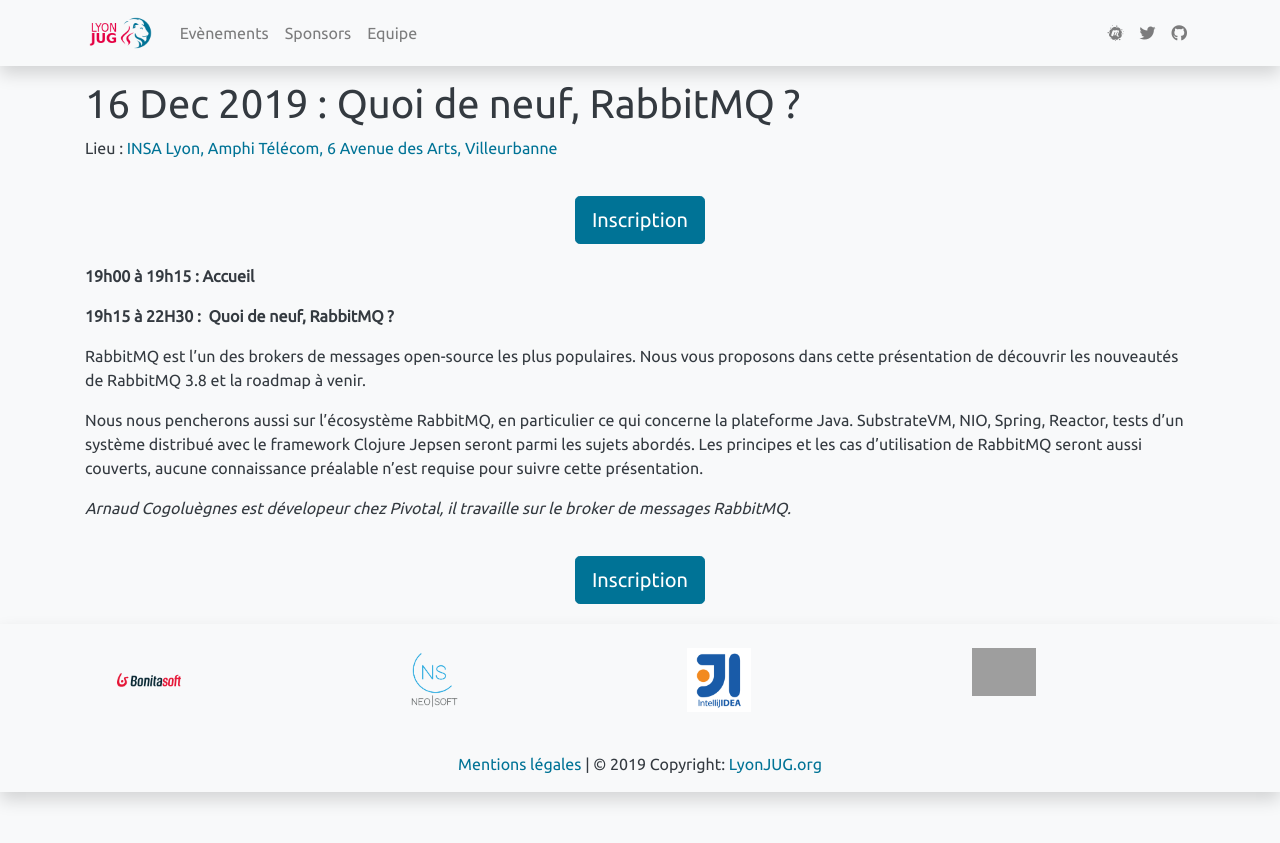
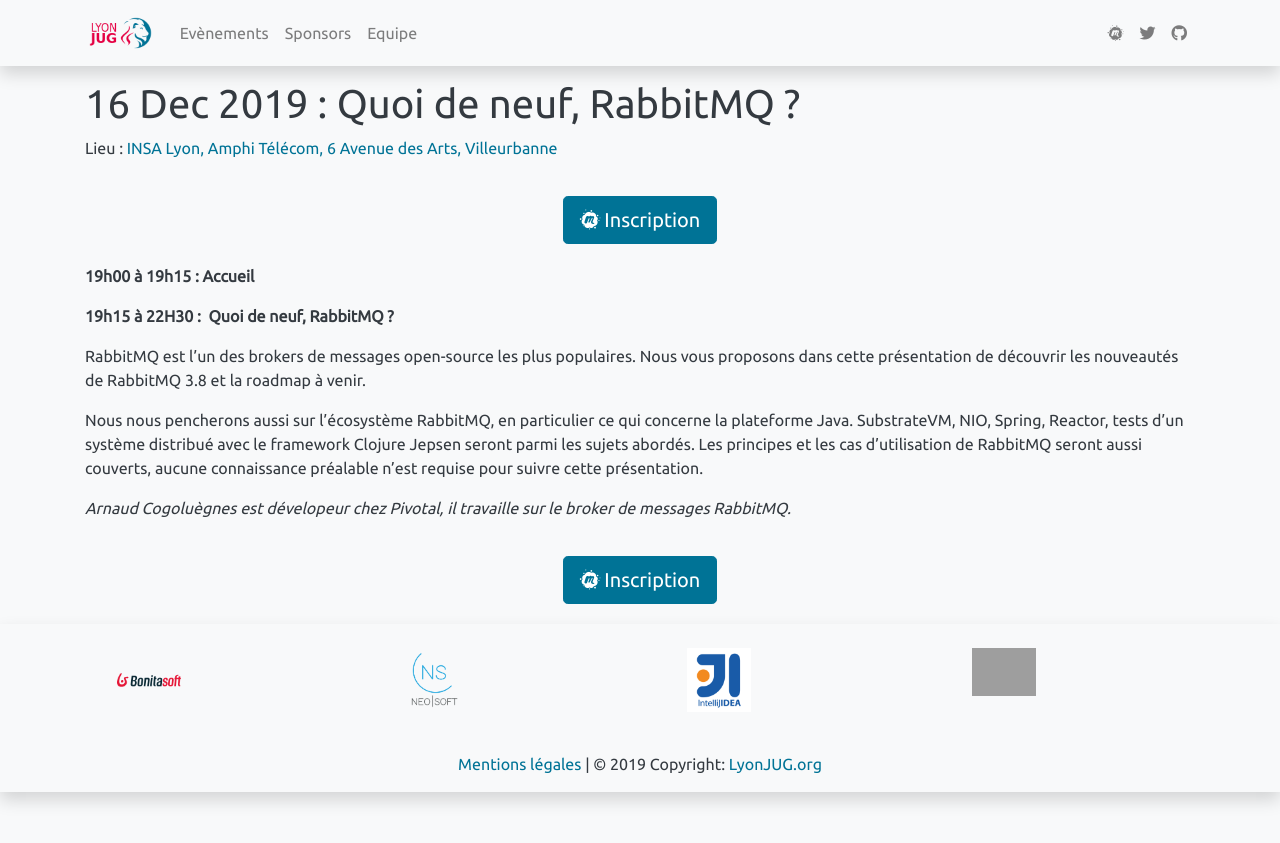
Before and after one commit to lyonjug/lyonjug.org, a Jekyll site: the page built from _posts/2019-12-16-quoi-de-neuf-rabbitmq.md, in a window 1280 px wide. Shown: the top 843 px of the page. Built offline with Jekyll 4.4.1, drawn with Linux system fonts in a browser that asks for light colours; grey boxes are pictures that could not be loaded.

Commit message:
Add Meetup logo on Signup buttons. Customize Hover color to use the same red as the logo.

```diff
--- a/_includes/event-signup.html
+++ b/_includes/event-signup.html
@@ -1,4 +1,4 @@
 <div class="text-center">
     <a href="https://www.meetup.com/fr-FR/lyonjug/events/{{ page.meetup-event-id }}/"
-       class="btn btn-primary btn-lg signup" role="button" target="_blank">Inscription</a>
+       class="btn btn-primary btn-lg signup" role="button" target="_blank"><i class="fab fa-meetup"></i><span class="d-sm-none"> Meetup</span> Inscription</a>
 </div>
--- a/css/custom.css
+++ b/css/custom.css
@@ -87,3 +87,8 @@
     background-color: #007396;
     border-color: #007396;
 }
+
+a.signup:hover {
+    background-color: #E50043;
+    border-color: #E50043;
+}
```
